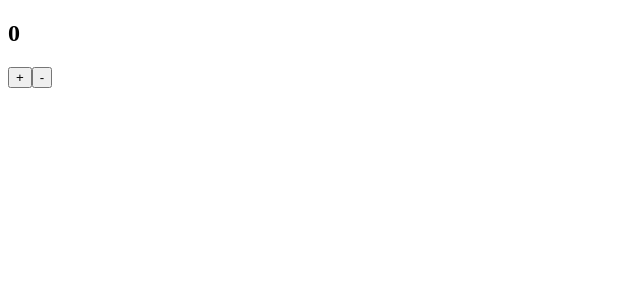
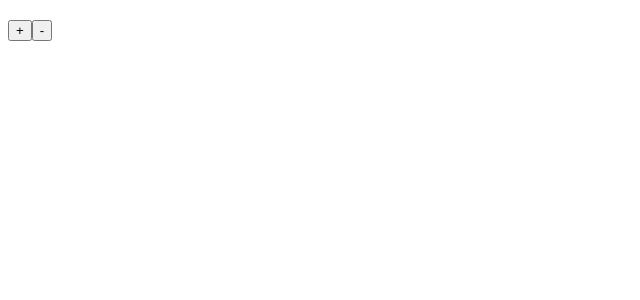
Before and after one commit to Smarty2609/Redux-In-Class---Counter-Redux---3vzpvx8n46ds, a React app: page / in a window 1280 px wide. Shown: the top 300 px of the page, without its empty margins (0-640 px from the left). Built offline with nearby package versions, Linux system fonts and the light colour scheme.

Commit message:
Update App.js

```diff
--- a/src/components/App.js
+++ b/src/components/App.js
@@ -4,7 +4,7 @@ import {useSelector,useDispatch} from 'react-redux';
 
 function App() {
 
- const counter = useSelector(state => state);
+ const counter = useSelector(state => state.counter);
  const dispatch = useDispatch();
   return (
     <div id='main'>
```
